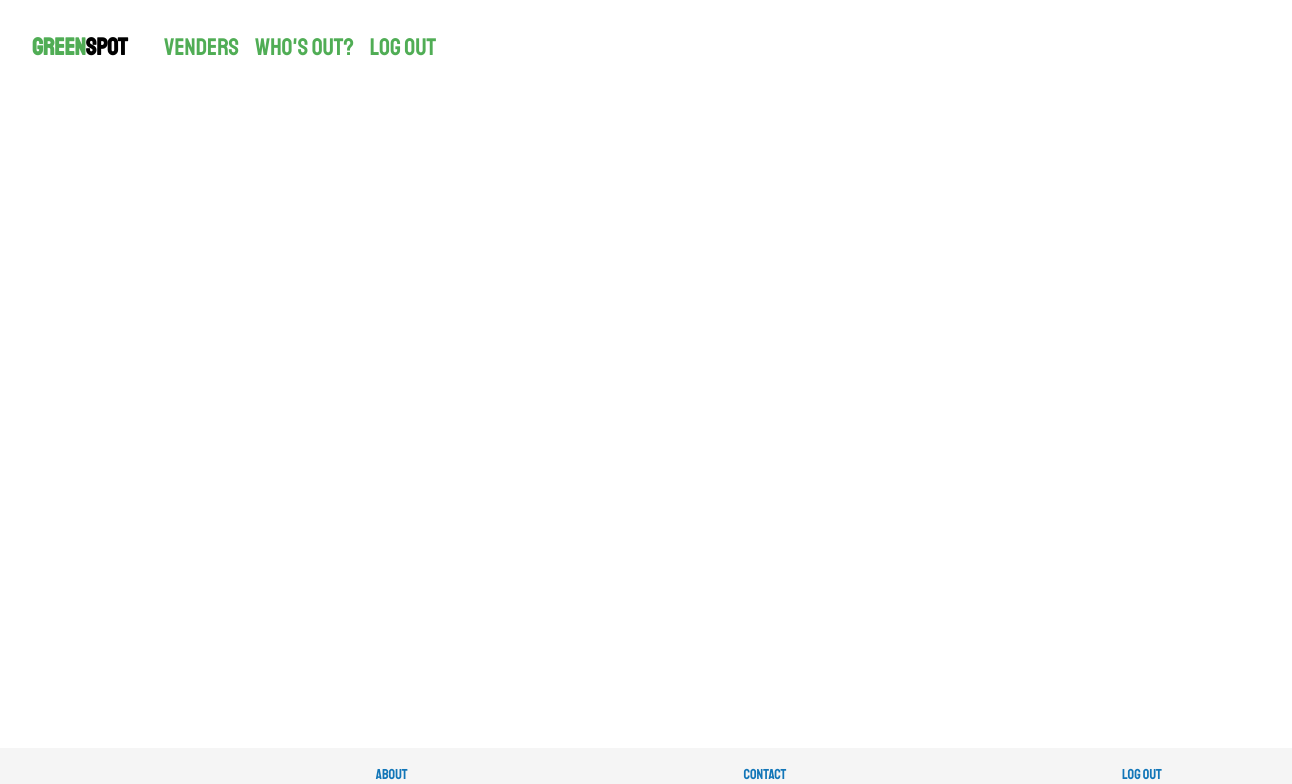
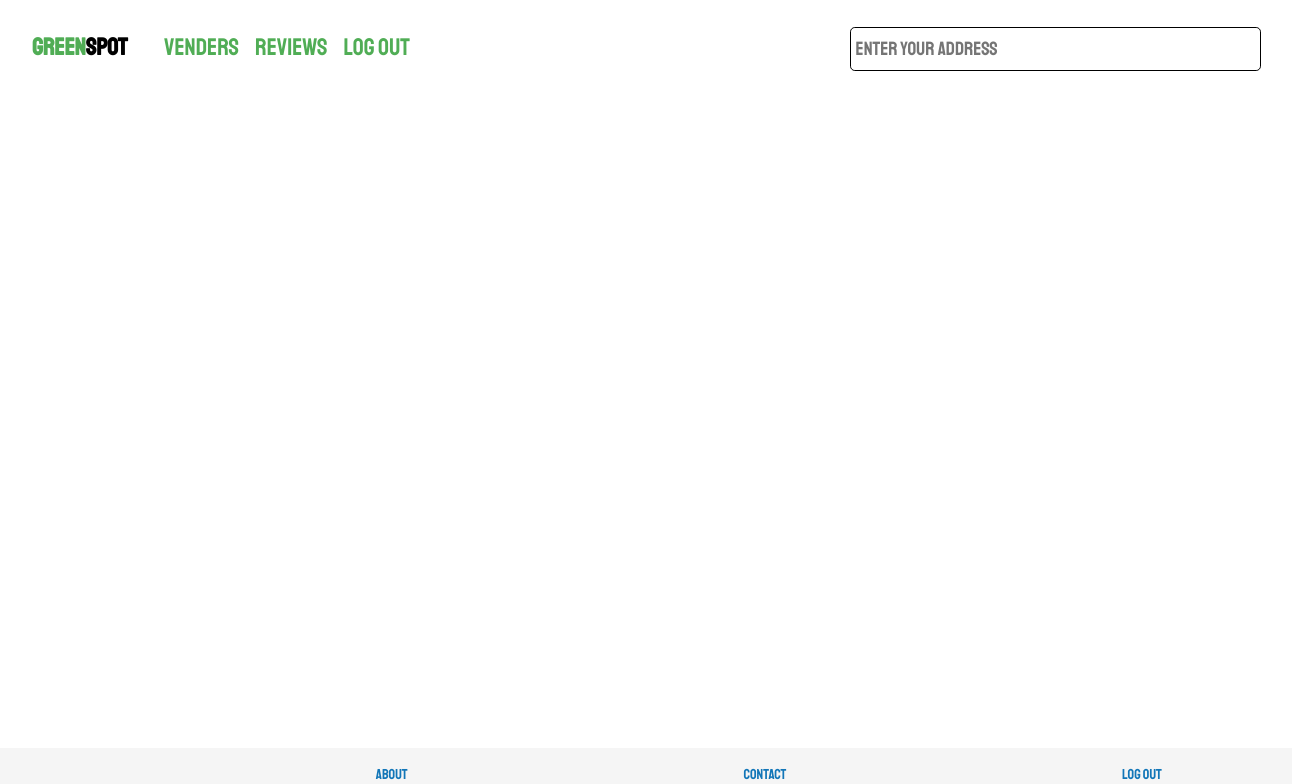
Before and after one commit to msiller455/GreenSpot, a React (Create React App) app: page /main in a window 1536 px wide. Shown: the top 784 px of the page, without its empty margins (0-1292 px from the left). Built offline with nearby package versions, Linux system fonts and the light colour scheme; a web font is replaced by a local one.

Commit message:
brent: added search bar for full screen

```diff
--- a/src/Footer/Footer.css
+++ b/src/Footer/Footer.css
@@ -18,7 +18,7 @@ footer, .footer-container {
 .footer-flex li a {
     text-decoration: none;
     color: #1276B8;
-    font-size: .7rem;
+    font-size: .8rem;
 }
 
 
--- a/src/NavBar/NavBar.css
+++ b/src/NavBar/NavBar.css
@@ -21,7 +21,7 @@
 .nav-flex li a{
     text-decoration: none;
     color: #50AD55;
-    font-size: 1.1rem;
+    font-size: 1.2rem;
     margin-right: .8rem;
 }
 
@@ -118,4 +118,17 @@
         font-size: 1.5rem;
 
     }
+
+    .search-header-input {
+        font-size: 1.2rem;
+        height: 2rem;
+        font-family: 'Staatliches', cursive;
+        outline: none;
+        margin-left: 25rem;
+        margin-top: 1.2rem;
+        border: .1rem solid #000;
+        border-radius: .3rem;
+        padding: .3rem;
+        width: 25rem;
+    }
 }
--- a/src/NavBar/NavBar.js
+++ b/src/NavBar/NavBar.js
@@ -11,9 +11,10 @@ class NavBar extends Component {
                 <h1 className="nav-header"><div className="green">Green</div> Spot</h1>
             <ul className="nav-flex">
                 <li className="nav-links"><Link to='#'>Venders</Link></li>
-                <li className="nav-links"><Link to='#'>Who's out?</Link></li>
-                <li className="nav-links"><Link to='#'>Log out</Link></li>
+                <li className="nav-links"><Link to='#'>Reviews</Link></li>
+                <li className="nav-links"><Link to='#'>Log Out</Link></li>
             </ul>
+                <input className="search-header-input" type="text" placeholder="Enter your address"></input>
         </div>
         )
     }
--- a/src/SearchBar/SearchBar.css
+++ b/src/SearchBar/SearchBar.css
@@ -1,6 +1,6 @@
 .search-container {
     margin-top: 21%;
-    margin-left: 4.6rem;
+    margin-left: 4.8rem;
     border: .1rem solid black;
     border-radius: .3rem;
     font-size: 1rem;
@@ -20,7 +20,7 @@
 
 @media screen and (max-width: 320px) {
     .search-container {
-        margin-left: 4.1rem;
+        margin-left: 3.8rem;
     }
 }
 @media screen and (min-width: 414px) {
```
